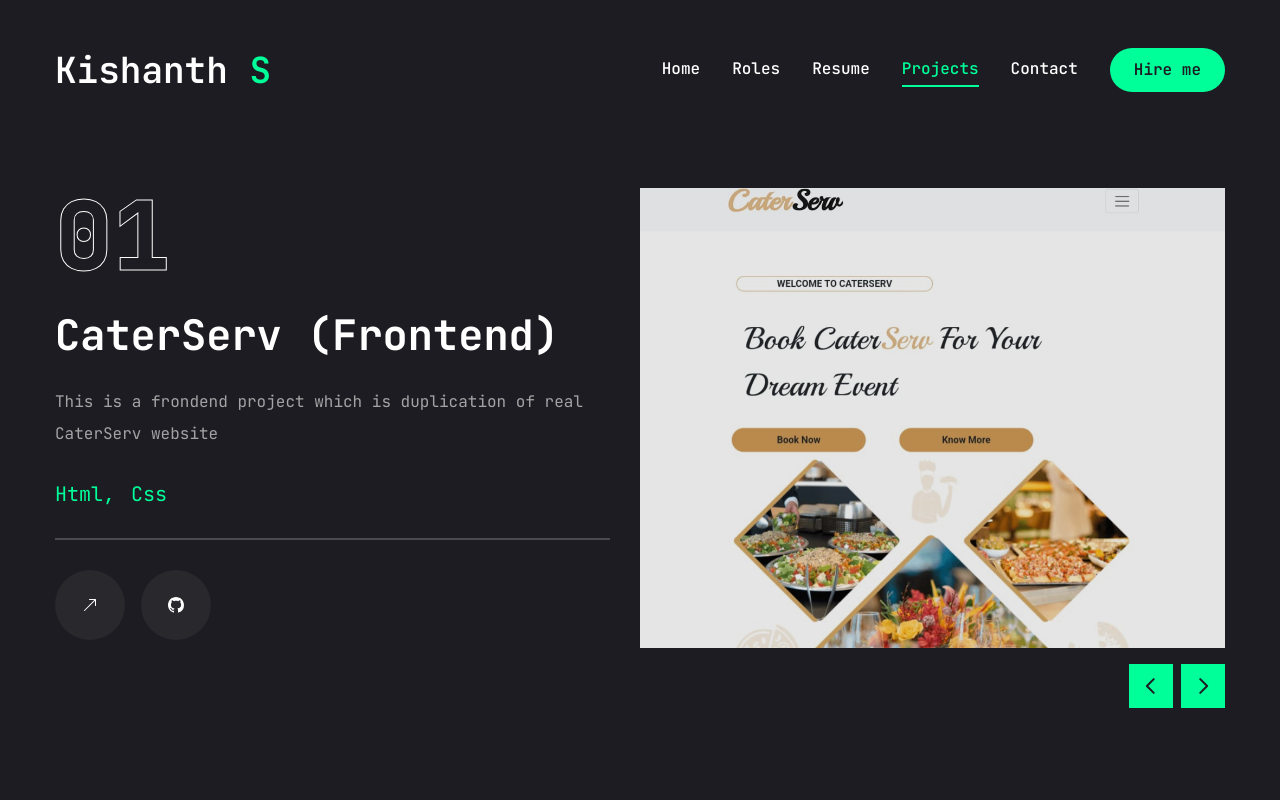
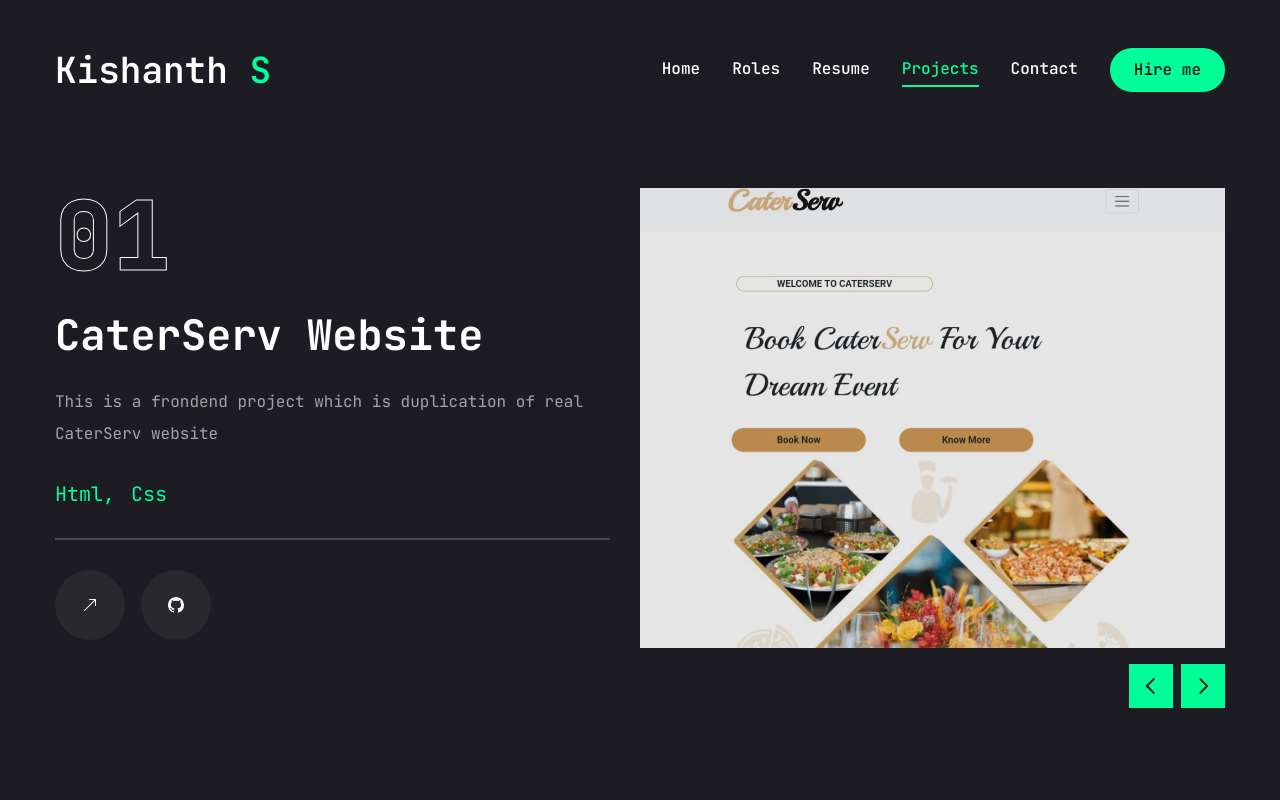
Before and after one commit to KishanthSelvaraj/KishanthPortfolio, a Next.js app: page /projects in a window 1280 px wide. Built offline with nearby package versions, Linux system fonts and the light colour scheme.

Commit message:
Update page.jsx

```diff
--- a/app/projects/page.jsx
+++ b/app/projects/page.jsx
@@ -18,7 +18,7 @@ const projects = [
   {
     num: "01",
     category: "frontend",
-    title: "CaterServ (frontend)",
+    title: "CaterServ Website",
     description:
       "This is a frondend project which is duplication of real CaterServ website",
     stack: [{ name: "Html" }, { name: "Css" },],
@@ -29,7 +29,7 @@ const projects = [
   {
     num: "02",
     category: "frontend",
-    title: "Mobile Shop(frontend)",
+    title: "Mobile Shop Website",
     description:
       "This is a static project for mobile shop also with simple dyanamic functions.",
     stack: [{ name: "Html" }, { name: "Css" }, { name: "Js" } ,{name:"Node.js"}],
@@ -40,7 +40,7 @@ const projects = [
   {
     num: "03",
     category: "frontend",
-    title: "Static Website(frontend)",
+    title: "Static Website",
     description:
       "This is the static websites with some animations using gsap.",
     stack: [{ name: "Html" }, { name: "Css" }, { name: "Js" }, {name:"React.js"}],
@@ -51,7 +51,7 @@ const projects = [
   {
     num: "04",
     category: "frontend",
-    title: "Interior Design(frontend)",
+    title: "Interior Design Website",
     description:
       "This is a static project for mobile shop also with simple dyanamic functions.",
     stack: [{ name: "Html" }, { name: "Css" }, { name: "Js" }, {name:"React.js"},{name:"Node.js"}],
```
